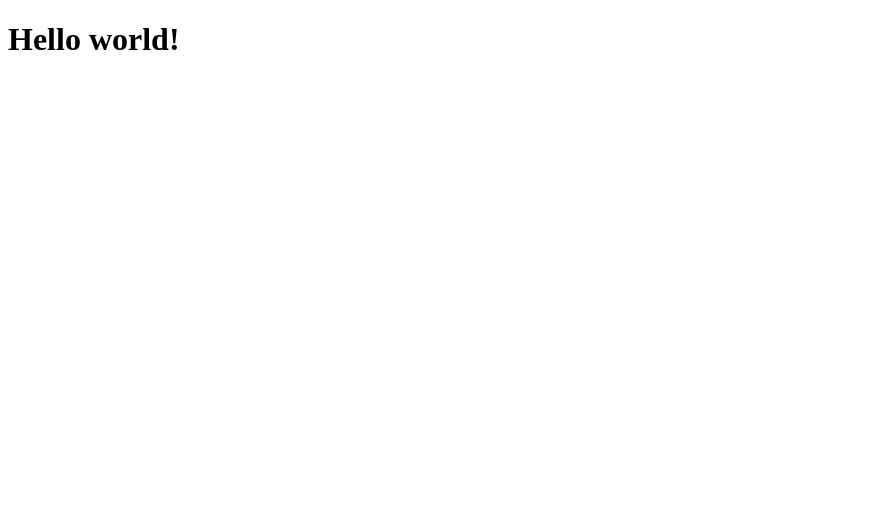
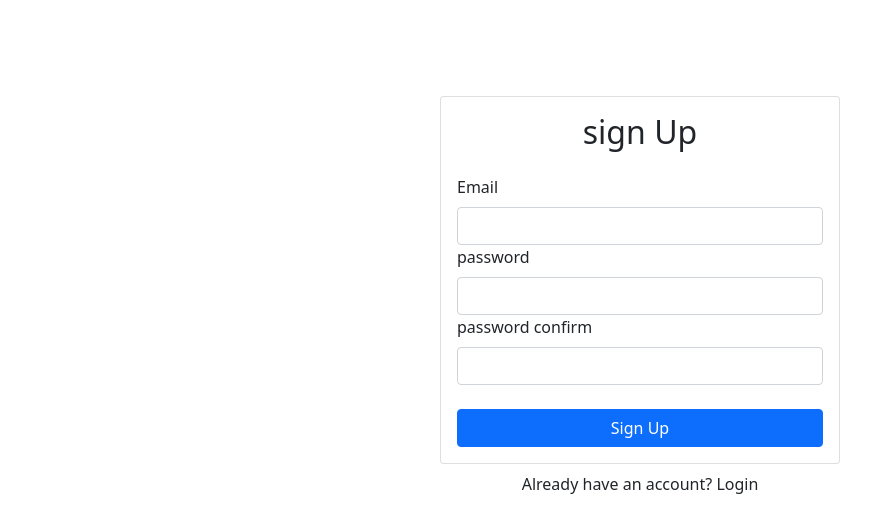
Before and after one commit to MahmoudMuhammedAli/react-Firbase, a React (Create React App) app in the folder fire-react/: page / in a window 1280 px wide. Shown: the top 532 px of the page, without its empty margins (0-895 px from the left). Built offline with nearby package versions, Linux system fonts and the light colour scheme.

Commit message:
add signup page

```diff
--- a/fire-react/public/index.html
+++ b/fire-react/public/index.html
@@ -24,7 +24,7 @@
       work correctly both with client-side routing and a non-root public URL.
       Learn how to configure a non-root public URL by running `npm run build`.
     -->
-    <title>React App</title>
+    <title>auth</title>
   </head>
   <body>
     <noscript>You need to enable JavaScript to run this app.</noscript>
--- a/fire-react/src/Components/App.js
+++ b/fire-react/src/Components/App.js
@@ -1,5 +1,16 @@
+import Signup from "./Signup";
+import { Container } from "react-bootstrap";
 function App() {
-  return <h1>Hello world!</h1>;
+  return (
+    <Container
+      className="d-flex align-items-center justify-content-center mt-5"
+      style={{ minheight: "100vh" }}
+    >
+      <div className="w-100" style={{ maxWidth: "400px" }}>
+        <Signup />
+      </div>
+    </Container>
+  );
 }
 
 export default App;
--- /dev/null
+++ b/fire-react/src/Components/Signup.js
@@ -0,0 +1,34 @@
+import React, {useRef} from "react";
+import { Form, Button, Card } from "react-bootstrap";
+export default function Signup() {
+    const emailRef = useRef()
+    const passwordRef = useRef()
+    const passwordConfirmRef = useRef()
+  return (
+    <>
+      <Card className="mt-5">
+        <Card.Body>
+          <h2 className="text-center mb-4">sign Up</h2>
+          <Form>
+            <Form.Group id="email">
+              <Form.Label>Email</Form.Label>
+              <Form.Control type="email" ref={emailRef} required />
+            </Form.Group>
+            <Form.Group id="password">
+              <Form.Label>password</Form.Label>
+              <Form.Control type="password" ref={passwordRef} required />
+            </Form.Group>
+            <Form.Group id="password-confirm">
+              <Form.Label>password confirm</Form.Label>
+              <Form.Control type="password" ref={passwordConfirmRef} required />
+            </Form.Group>
+            <Button className="w-100 mt-4" type="submit">Sign Up</Button>
+          </Form>
+        </Card.Body>
+      </Card>
+      <div className="w-100 text-center mt-2">
+        Already have an account? Login
+      </div>
+    </>
+  );
+}
--- a/fire-react/src/index.js
+++ b/fire-react/src/index.js
@@ -1,7 +1,7 @@
 import React from 'react';
 import ReactDOM from 'react-dom';
 import App from './Components/App';
-
+import "bootstrap/dist/css/bootstrap.min.css"
 
 ReactDOM.render(
   <React.StrictMode>
```
Also changed, not shown: fire-react/src/contexts/AuthContext.js (added, +7 -0 lines).
